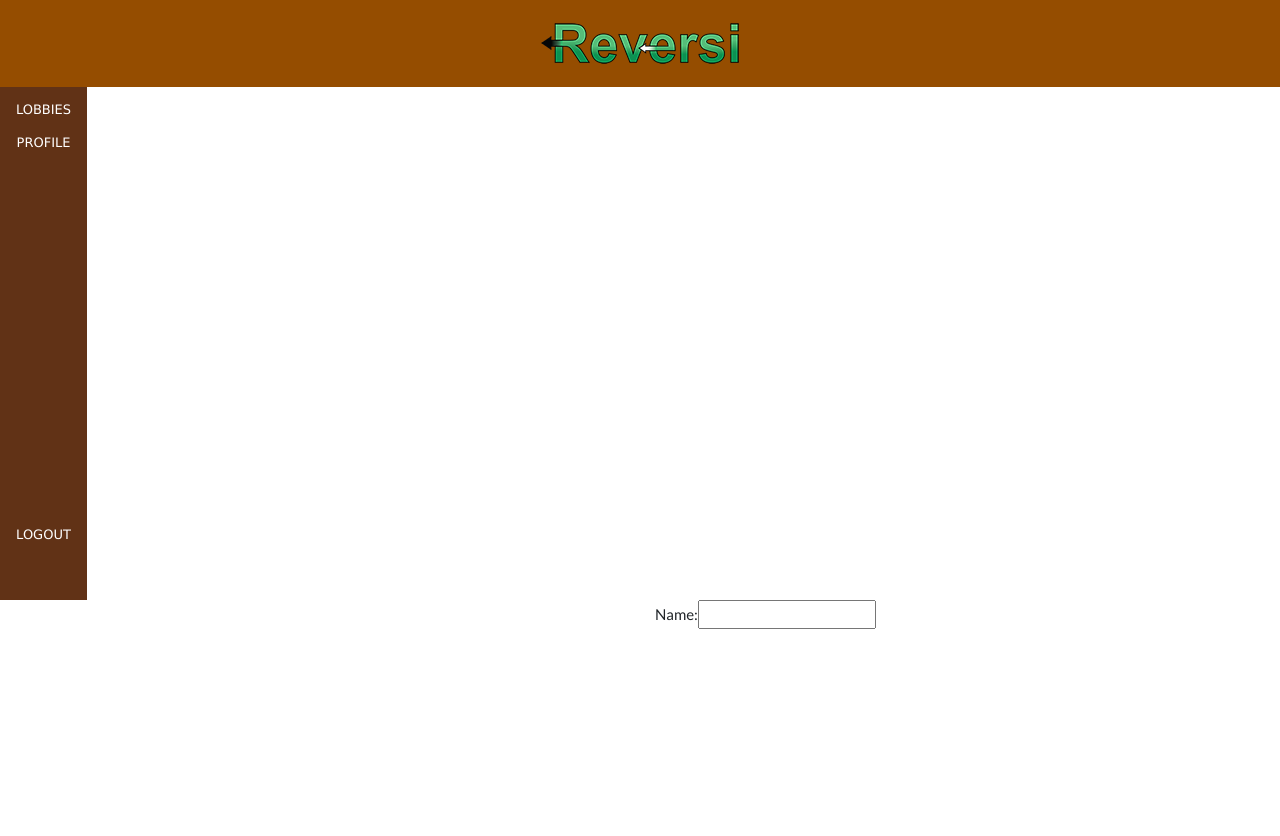
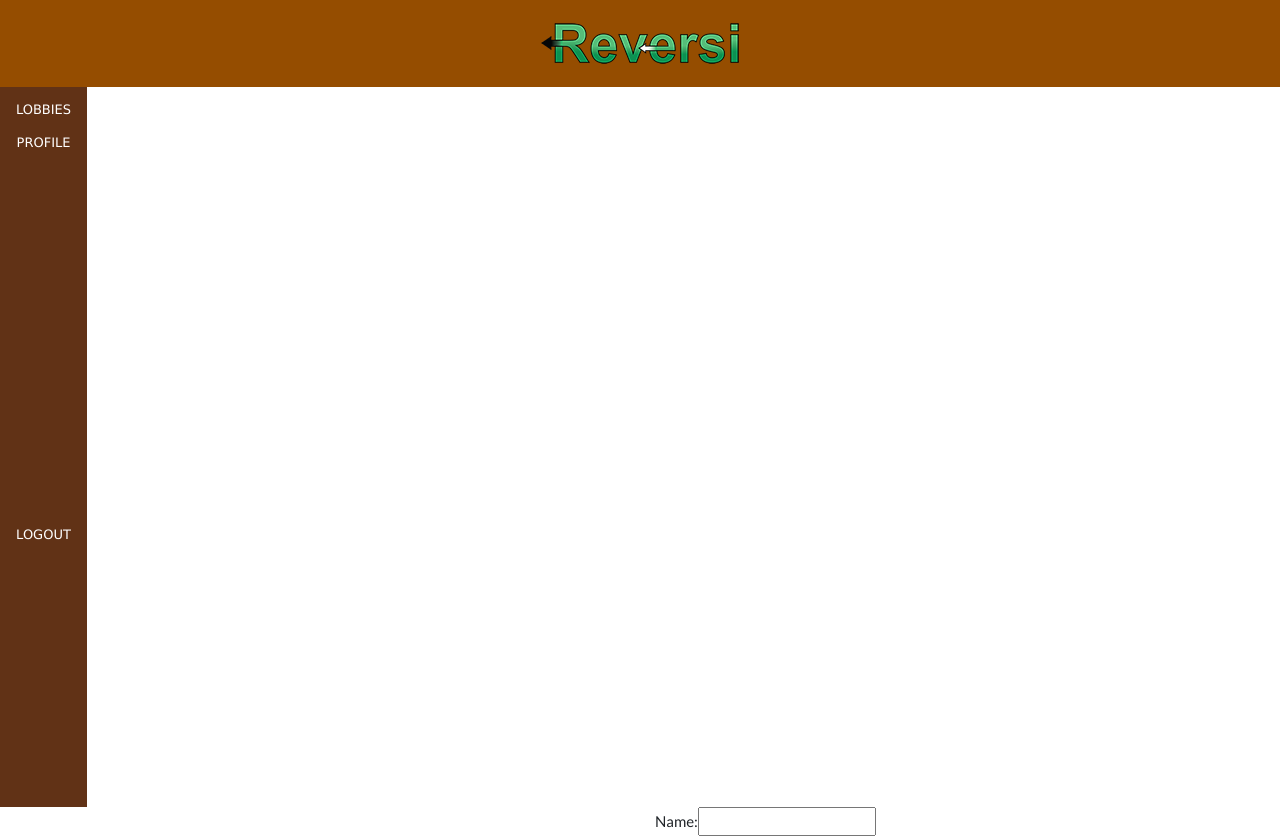
Before and after one commit to ChrisFlick/React-Reversi, a React (Create React App) app in the folder client/: page /create in a window 1280 px wide. Before the commit the page ends 800 px from the top, so only its background shows below. Built offline with nearby package versions, Linux system fonts and the light colour scheme; no server answers; what peerjs would draw is missing.

Commit message:
Fixed Nav height

```diff
--- a/client/src/components/Nav/Nav.css
+++ b/client/src/components/Nav/Nav.css
@@ -1,5 +1,5 @@
 nav {
-  height: 513px;
+  height: 90vh;
   width: 87px;
   background-color: #613216;
   font-family: Verdana, Geneva, Tahoma, sans-serif;
```
